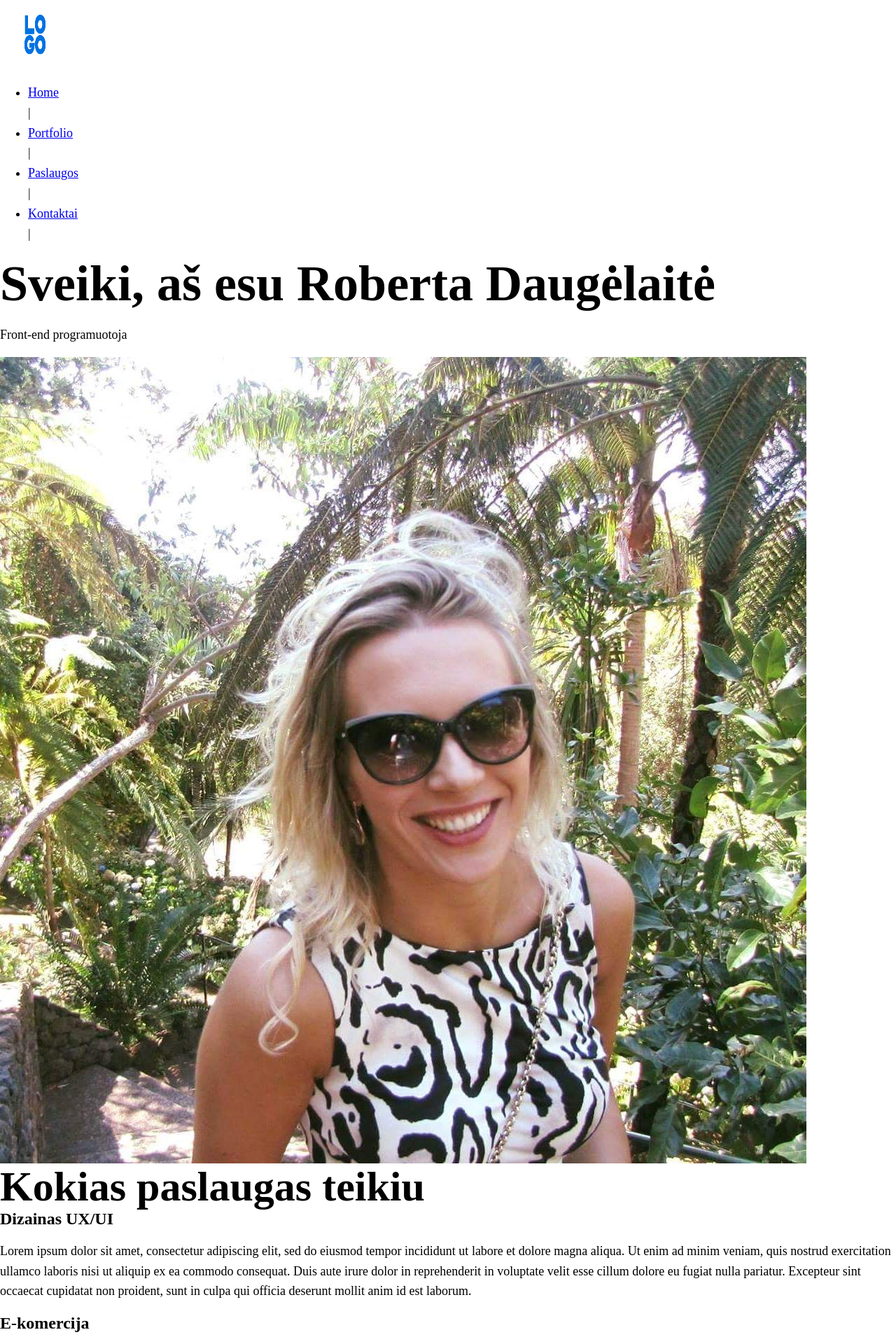
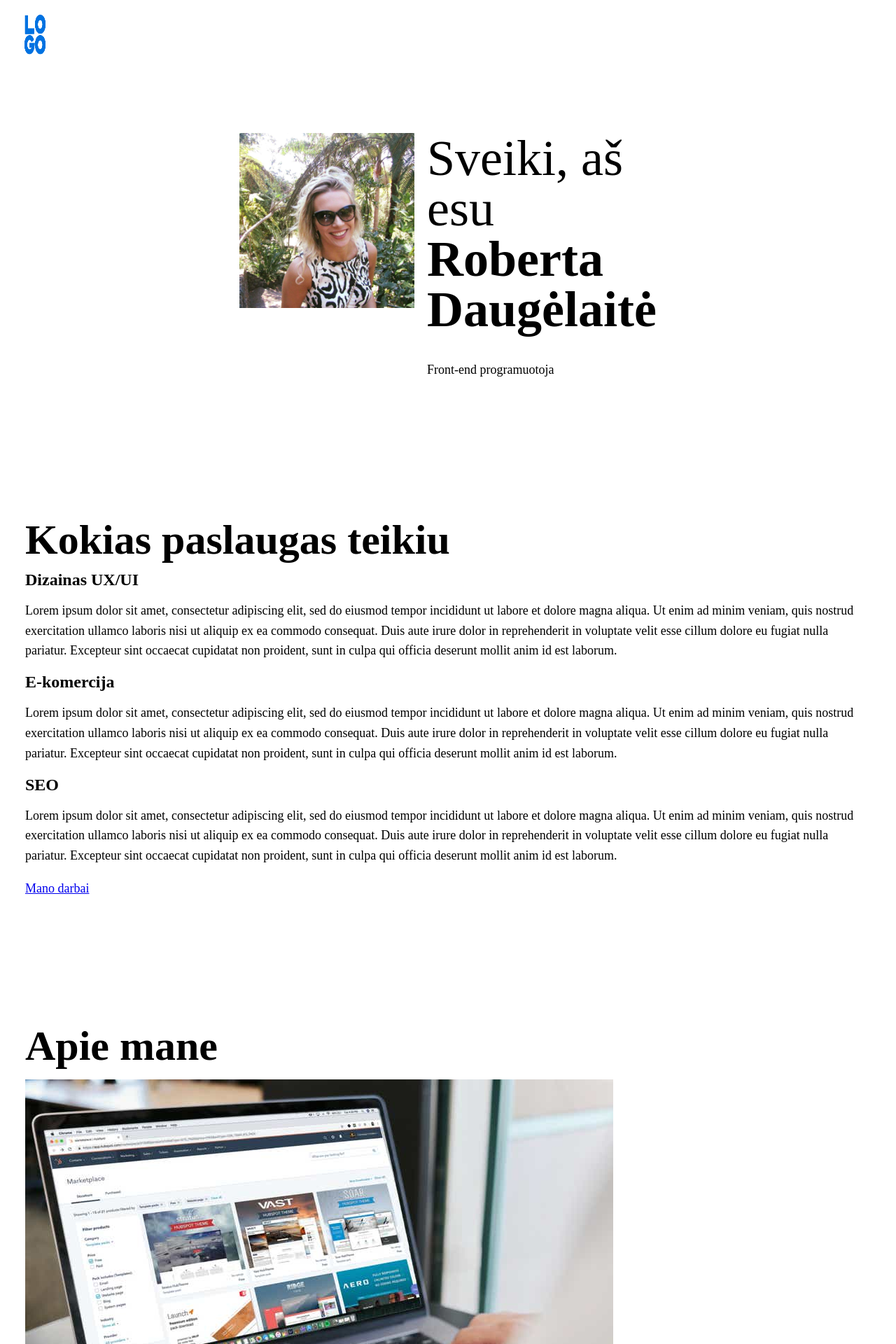
Before and after one commit to robertadau/robertos, a PHP site: page /projecto_failai/public_html/portfolio.html in a window 1280 px wide. Shown: the top 1920 px of the page at 70% size. Run offline with PHP 8.4, Linux system fonts and the light colour scheme; some libraries are stand-ins or nearby versions.

Commit message:
pakeiciau

```diff
--- a/projecto_failai/public_html/css/porto.css
+++ b/projecto_failai/public_html/css/porto.css
@@ -9,6 +9,10 @@ body {
     line-height: 1.6;
 }
 
+section {
+    padding: 5em 2em;
+}
+
 img {
     display: block;
     max-width: 100%;
@@ -17,10 +21,62 @@ img {
 h1,
 h2,
 h3 {
-    line-height: 1.1;
+    line-height: 1;
     margin: 0;
 }
 
 h1 { font-size: var(--fs-h1)}
 h2 { font-size: var(--fs-h2)}
 h3 { font-size: var(--fs-h3)}
+
+.section__title {
+    margin-bottom: .25em;
+}
+
+.section__title--intro {
+    font-weight: var(--fw-bold);
+}
+
+.section__title-intro strong {
+    dispplay: block;
+}
+
+.section_subtitle {
+    margin: 0;
+    font-size: var(--fs-h3);
+}
+
+.section__subtitle--intro,
+.section__subtitle--about {
+    background: var(--clr-blue);
+    font-family: var(--ff-secondary);
+    margin-bottom: 1em;
+}
+
+/* header */
+
+nav {
+    display: none;
+}
+
+.intro {
+    position: relative;
+}
+
+@media (min-width: 600px) {
+    .intro {
+        display: grid;
+        width: min-content;
+        margin: 0 auto;
+        grid-column-gap: 1em;
+        grid-template-areas:
+        "img title"
+        "img subtitle";
+        grid-temmplate-columns: min-content max-content;
+    }
+
+    .intro__img {
+        grid-area: img;
+        min-width: 250px;
+    }
+}
--- a/projecto_failai/public_html/portfolio.html
+++ b/projecto_failai/public_html/portfolio.html
@@ -7,7 +7,7 @@
     <link rel="stylesheet" href="https://cdnjs.cloudflare.com/ajax/libs/font-awesome//6.0.0-beta2/css/all.min.css">
 
     <!-- Nuoroda pakeisti sriftus -->
-    <link href="https://fonts.googleapis.com/css2?family=Montserrat:ital,wght@0,400;0,900;1,300&display=swap" rel="stylesheet">
+    <link href="https://fonts.googleapis.com/css2?family=Montserrat:ital,wght@0,400;0,900;1,500&display=swap" rel="stylesheet">
 
     <link rel="stylesheet" href="css/layout.css">
     <link rel="stylesheet" href="css/porto.css">
@@ -36,7 +36,7 @@
            Sveiki, aš esu <strong>Roberta Daugėlaitė</strong>
        </h1>
         <p class="section__subtitle section__subtitle--intro">Front-end programuotoja</p>
-        <img src="img/Roberta.jpg" alt="besisypsanti Roberta">
+        <img src="img/Roberta.jpg" alt="besisypsanti Roberta" class="intro__img">
     </section>
 
 <!-- Mano paslaugos -->
```
